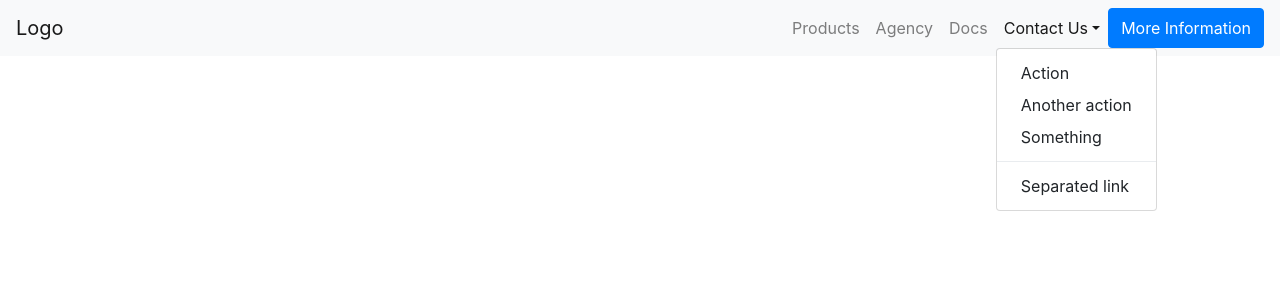
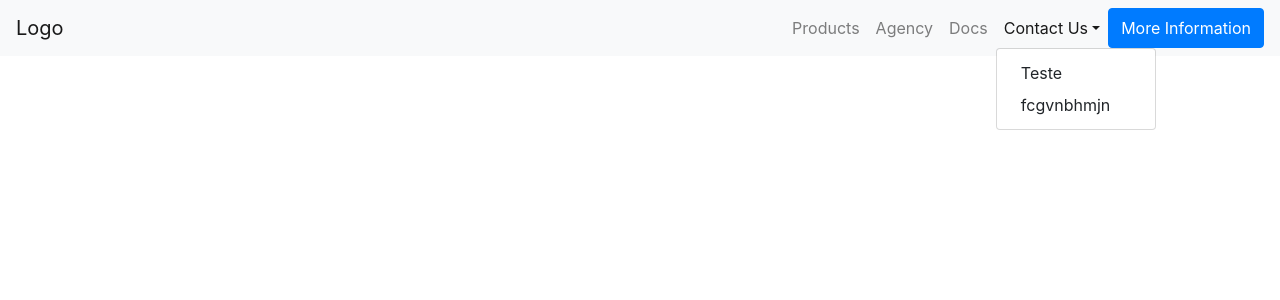
Before and after one commit to jotafullstack/BuildNow, a React (Create React App) app: page / in a window 1280 px wide. Both pictures are taken after a click on the button "Contact Us". Shown: the top 300 px of the page. Built offline with nearby package versions, Linux system fonts and the light colour scheme.

Commit message:
Add SubItens

```diff
--- a/src/App.js
+++ b/src/App.js
@@ -18,10 +18,18 @@ function App() {
         menuShow={true}
         linksShow={true}
         links={[
-          { title: "Products", url: "", subItem: false },
-          { title: "Agency", url: "", subItem: false },
-          { title: "Docs", url: "", subItem: false },
-          { title: "Contact Us", url: "", subItem: true }
+          { title: "Products", url: "", subItemShow: false },
+          { title: "Agency", url: "", subItemShow: false },
+          { title: "Docs", url: "", subItemShow: false },
+          {
+            title: "Contact Us",
+            url: "",
+            subItemShow: true,
+            subItens: [
+              { title: "Teste", url: "" },
+              { title: "fcgvnbhmjn", url: "" }
+            ]
+          }
         ]}
         ctaShow={true}
         cta={{ title: "More Information", url: "", variant: "primary" }}
--- a/src/components/header/header-container.js
+++ b/src/components/header/header-container.js
@@ -5,7 +5,7 @@ import { Navbar, Nav, NavDropdown, Button } from "react-bootstrap";
 
 class LinkMenu extends Component {
   render() {
-    if (!this.props.subItem) {
+    if (!this.props.subItemShow) {
       return (
         <Nav.Link key={this.props.title} href={this.props.url}>
           {this.props.title}
@@ -14,11 +14,13 @@ class LinkMenu extends Component {
     } else {
       return (
         <NavDropdown title={this.props.title} id="basic-nav-dropdown">
-          <NavDropdown.Item href="#action/3.1">Action</NavDropdown.Item>
-          <NavDropdown.Item href="#action/3.2">Another action</NavDropdown.Item>
-          <NavDropdown.Item href="#action/3.3">Something</NavDropdown.Item>
-          <NavDropdown.Divider />
-          <NavDropdown.Item href="#action/3.4">Separated link</NavDropdown.Item>
+          {this.props.subItens.map(subItem => {
+            return (
+              <NavDropdown.Item href={subItem.url}>
+                {subItem.title}
+              </NavDropdown.Item>
+            );
+          })}
         </NavDropdown>
       );
     }
@@ -61,7 +63,8 @@ class Header extends Component {
                           <LinkMenu
                             title={link.title}
                             url={link.url}
-                            subItem={link.subItem}
+                            subItemShow={link.subItemShow}
+                            subItens={link.subItens}
                           />
                         );
                       })
```
